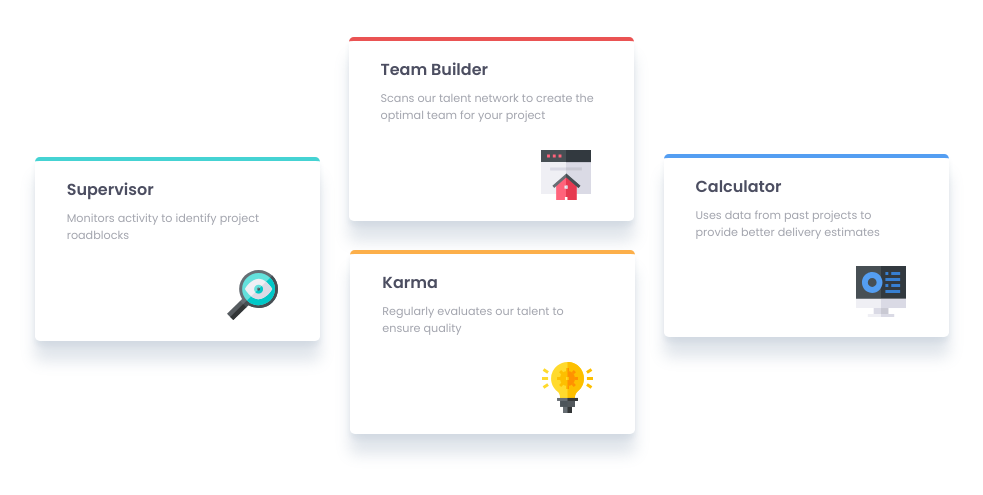
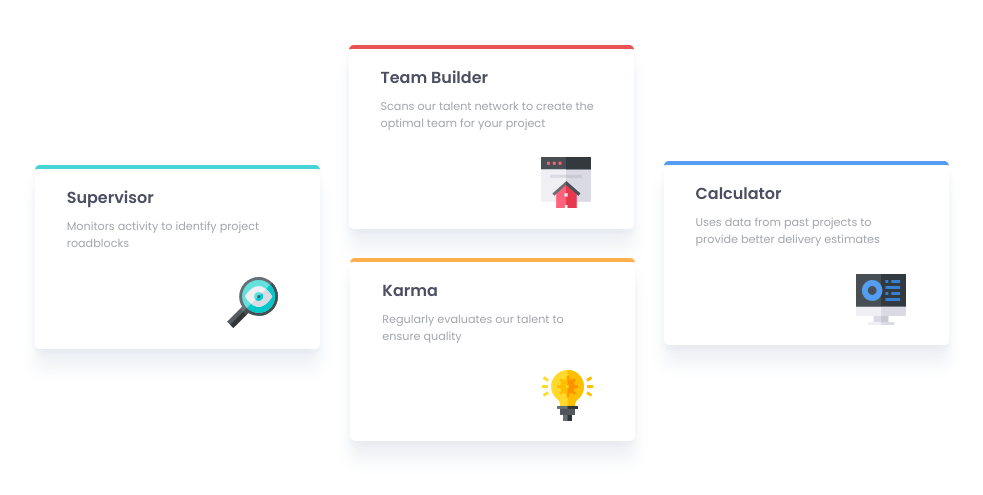
Before and after one commit to Dumont19/four-card-feature-section-master, a plain HTML site: page public/index.html in a window 1280 px wide. Shown: the part 239-734 px from the top of the page, without its empty margins (149-1132 px from the left). Drawn offline with Linux system fonts and the light colour scheme.

Commit message:
set min height on body

```diff
--- a/public/css/style.css
+++ b/public/css/style.css
@@ -21,6 +21,7 @@
 }
 
 body {
+    min-height: 100vh;
     width: 100%;
     display: flex;
     align-items: center;
@@ -67,8 +68,8 @@ header {
     padding: 1rem 1rem 2.5rem 1rem;
     margin-bottom: 2rem;
     border-radius: .3rem;
-    box-shadow: 0px 20px 15px hsl(215, 23%, 50%, .2),
-                0px 5px 5px hsl(215, 23%, 50%, .1);
+    box-shadow: 0px 20px 15px hsl(215, 23%, 50%, .1),
+                0px 5px 5px hsl(215, 23%, 50%, .05);
     cursor: pointer;
 }
 
```
